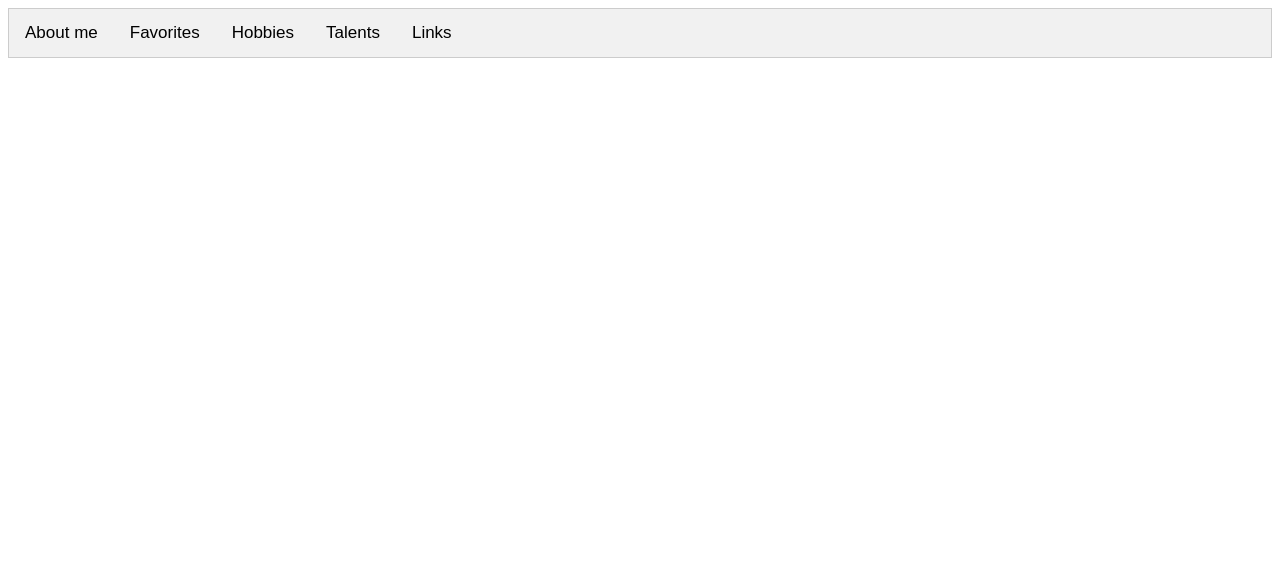
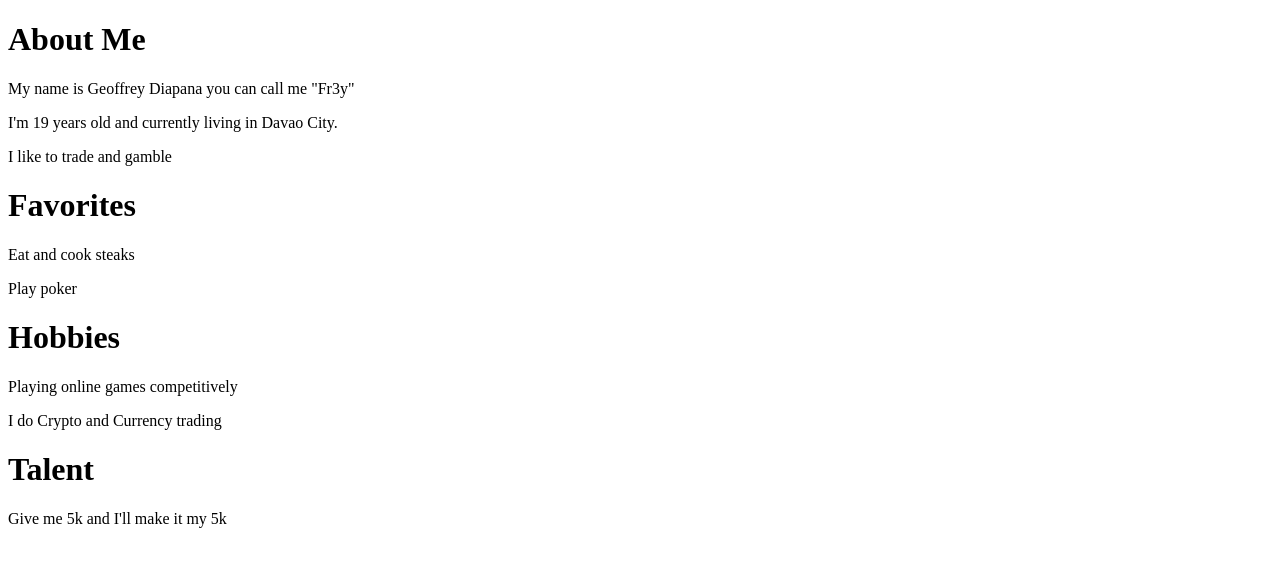
Before and after one commit to diapz/diapz.github.io, a plain HTML site: page index.html in a window 1280 px wide. Drawn offline with Linux system fonts and the light colour scheme.

Commit message:
Update index.html

```diff
--- a/index.html
+++ b/index.html
@@ -1,108 +1,32 @@
-  <!DOCTYPE html>
-<html>
+<!DOCTYPE html>
+<html lang="en">
 <head>
-<meta name="viewport" content="width=device-width, initial-scale=1">
-<style>
-body {font-family: Arial;}
-div {text-align: center;}
-
-.tab {
-  overflow: hidden;
-  border: 1px solid #ccc;
-  background-color: #f1f1f1;
-}
-
-
-.tab button {
-  background-color: inherit;
-  float: left;
-  border: none;
-  outline: none;
-  cursor: pointer;
-  padding: 14px 16px;
-  transition: 0.3s;
-  font-size: 17px;
-}
-
-
-.tab button:hover {
-  background-color: #ddd;
-}
-
-
-.tab button.active {
-  background-color: #ccc;
-}
-
-
-.tabcontent {
-  display: none;
-  padding: 6px 12px;
-  border: 1px solid #ccc;
-  border-top: none;
-}
-div {text-align: center;}
-</style>
+    <meta charset="UTF-8">
+    <meta name="viewport" content="width=device-width, initial-scale=1.0">
+    <title>Document</title>
 </head>
 <body>
+    <h1>About Me</h1>
+    <p>
+    My name is Geoffrey Diapana you can call me "Fr3y"
+    </p>
+    <p>
+  I'm 19 years old and currently living in Davao City.
+</p>
+<p>
+  I like to trade and gamble
+</p>
 
+<h1>Favorites</h1>
+<p>Eat and cook steaks</p>
+<p>Play poker</p>
 
+<h1>Hobbies</h1>
+<p>Playing online games competitively </p>
+<p>I do Crypto and Currency trading</p>
 
-<div class="tab">
-  <button class="tablinks" onclick="openCity(event, 'About me')">About me</button>
-  <button class="tablinks" onclick="openCity(event, 'Favorites')">Favorites</button>
-  <button class="tablinks" onclick="openCity(event, 'Hobbies')">Hobbies</button>
-  <button class="tablinks" onclick="openCity(event, 'Talents')">Talents</button>
-  <button class="tablinks" onclick="openCity(event, 'Links')">Links</button>
-</div>
-
-<div id="About me" class="tabcontent">
-  <h3>About me</h3>
-  <p>My name is Geoffrey Diapana you can call me "Fr3y"</p>
-  <p>I'm 19 years old and currently living in Davao City.</p>
-  <p>I like to trade and gamble</p>
-</div>
-
-<div id="Favorites" class="tabcontent">
-  <h3>Favorites</h3>
-  <p>Eat and cook steaks</p>
-  <p>Play poker</p>
-  <p>Travel</p>
-</div>
-
-<div id="Hobbies" class="tabcontent">
-  <h3>Hobbies</h3>
-  <p>Playing online games competitively </p>
-    <p>I do Crypto and Currency trading</p>
-</div>
-<div id="Talents" class="tabcontent">
-    <h3>Talents</h3>
-    <p>Can listen while sleeping ^__^ </p>
-    <p>Give me 5k and I'll make it my 5k</p>
-  </div>
-
-  <div id="Links" class="tabcontent">
-    <h3>Github</h3>
-    <a href = https://github.com/freeeyyy12> Click me</a>
-    <h3>Trading Portoflio</h3>
-    <a href = https://www.metatrader4.com/en/trading-platform> Click me</a>
-  </div>
-
- <script>
-function openCity(evt, cityName) {
-  var i, tabcontent, tablinks;
-  tabcontent = document.getElementsByClassName("tabcontent");
-  for (i = 0; i < tabcontent.length; i++) {
-    tabcontent[i].style.display = "none";
-  }
-  tablinks = document.getElementsByClassName("tablinks");
-  for (i = 0; i < tablinks.length; i++) {
-    tablinks[i].className = tablinks[i].className.replace(" active", "");
-  }
-  document.getElementById(cityName).style.display = "block";
-  evt.currentTarget.className += " active";
-}
-</script>
+<h1>Talent</h1>
+<p>Give me 5k and I'll make it my 5k</p>
 
 </body>
 </html>
```
